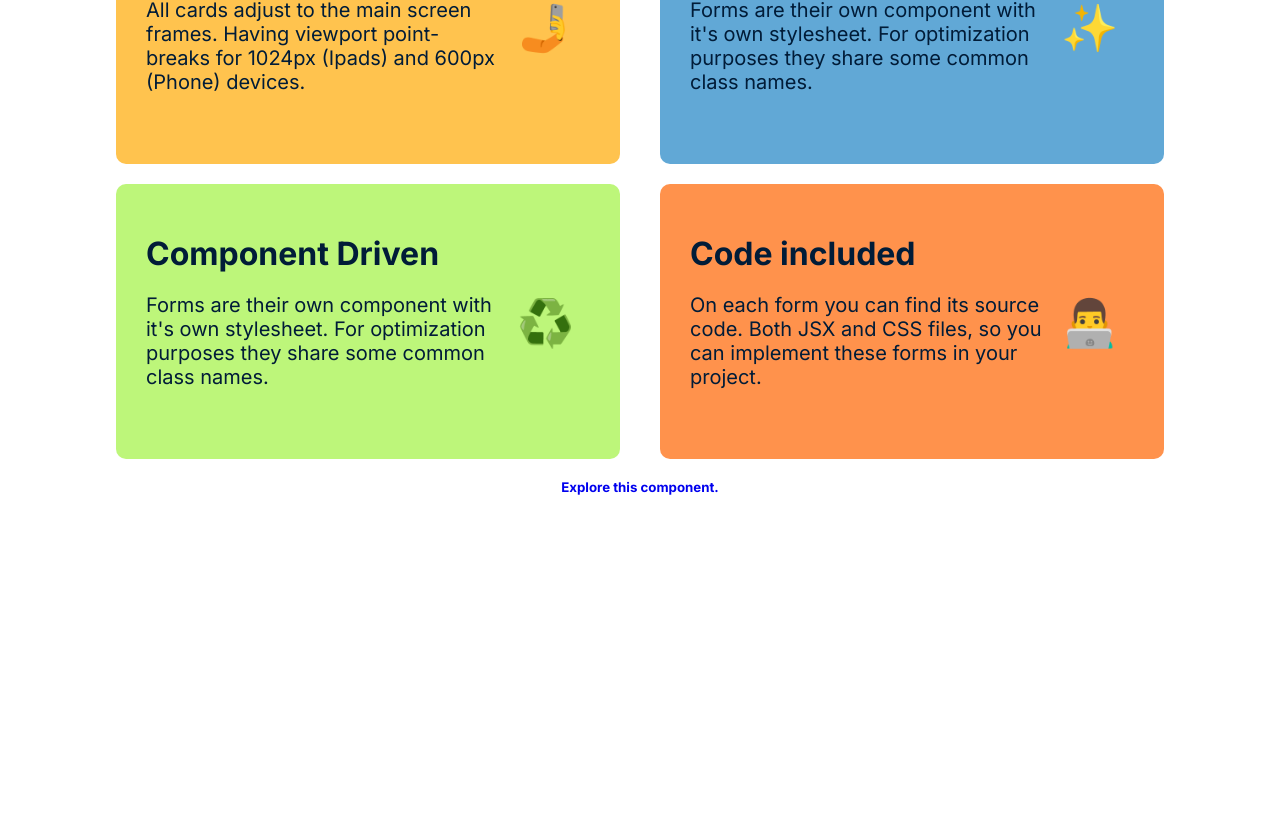
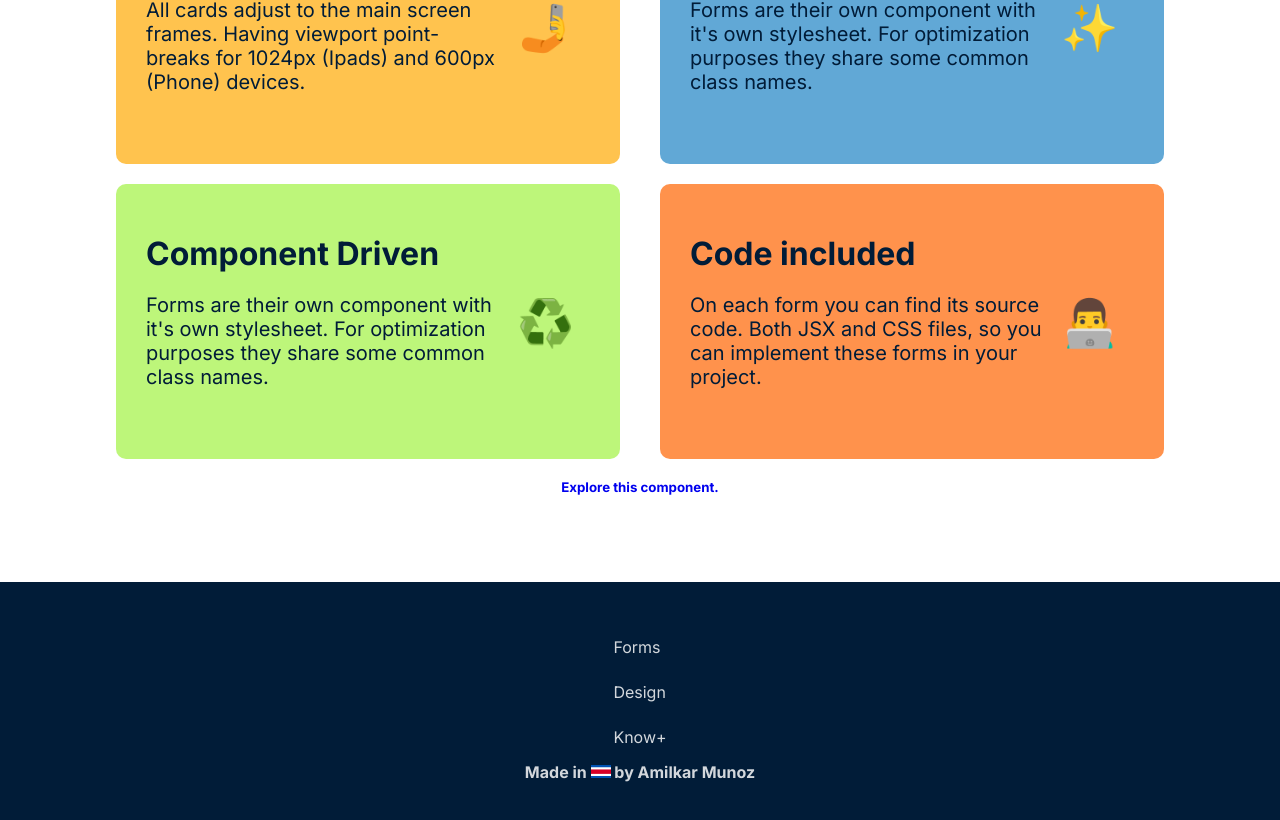
Before and after one commit to jonoise/frontendmentor-challenges, a React (Create React App) app in the folder submit-forms/: page / in a window 1280 px wide. Shown: the part 1098-1918 px from the top of the page. Before the commit the page ends 1680 px from the top, so only its background shows below. Built offline with nearby package versions, Linux system fonts and the light colour scheme.

Commit message:
Add class to css/Add Footer to JSX

```diff
--- a/submit-forms/src/App.css
+++ b/submit-forms/src/App.css
@@ -28,6 +28,10 @@ body {
 }
 
 a {
+  text-decoration: none;
+}
+
+Link {
   text-decoration: none;
 }
 
--- a/submit-forms/src/App.js
+++ b/submit-forms/src/App.js
@@ -1,6 +1,7 @@
 import React from "react";
 import Navbar from "./Components/Navbar/Navbar";
 import Home from "./Components/Home/Home";
+import Footer from "./Components/Footer/Footer";
 import { Switch, Route } from "react-router-dom";
 import "./App.css";
 
@@ -11,6 +12,7 @@ function App() {
       <Switch>
         <Route exact path={"/"} component={Home} />
       </Switch>
+      <Footer />
     </div>
   );
 }
```
